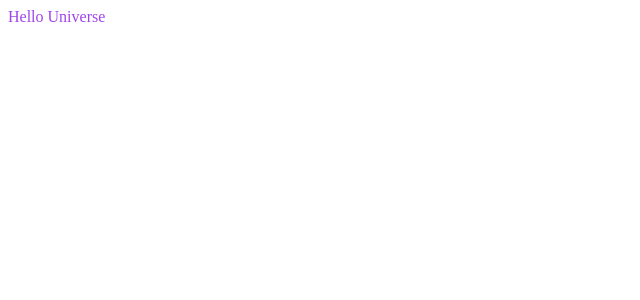
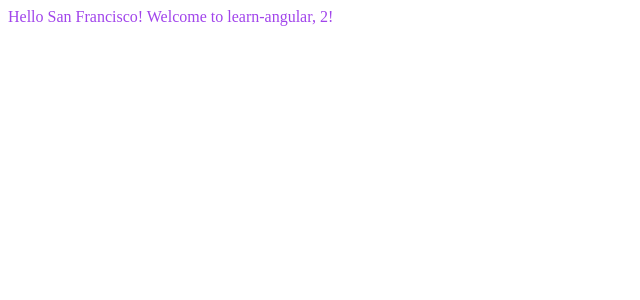
Before and after one commit to Annihilator544/learn-angular2, an Angular app: page / in a window 1280 px wide. Shown: the top 300 px of the page, without its empty margins (0-640 px from the left). Built offline with nearby package versions, Linux system fonts and the light colour scheme.

Commit message:
2-updating-the-component-class

```diff
--- a/src/app/app.ts
+++ b/src/app/app.ts
@@ -4,7 +4,7 @@ import { RouterOutlet } from '@angular/router';
 @Component({
   selector: 'app-root',
   template: `
-  Hello Universe
+  Hello {{ city }}! Welcome to {{ title() }}, {{ 1 + 1 }}!
 `,
   styles: `
   :host {
@@ -13,5 +13,6 @@ import { RouterOutlet } from '@angular/router';
 `,
 })
 export class App {
-  protected readonly title = signal('learn-angular2');
+  city = 'San Francisco';
+  protected readonly title = signal('learn-angular');
 }
```
